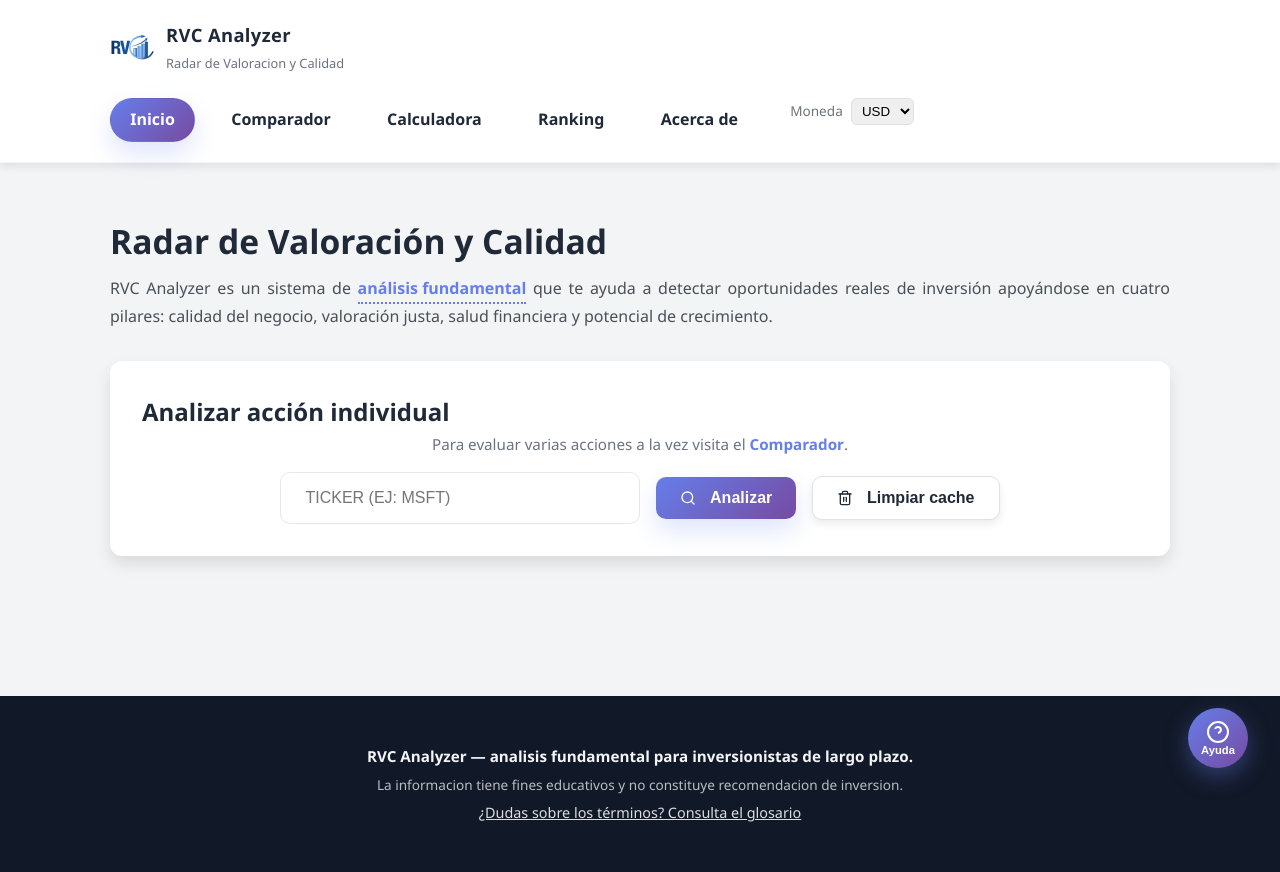
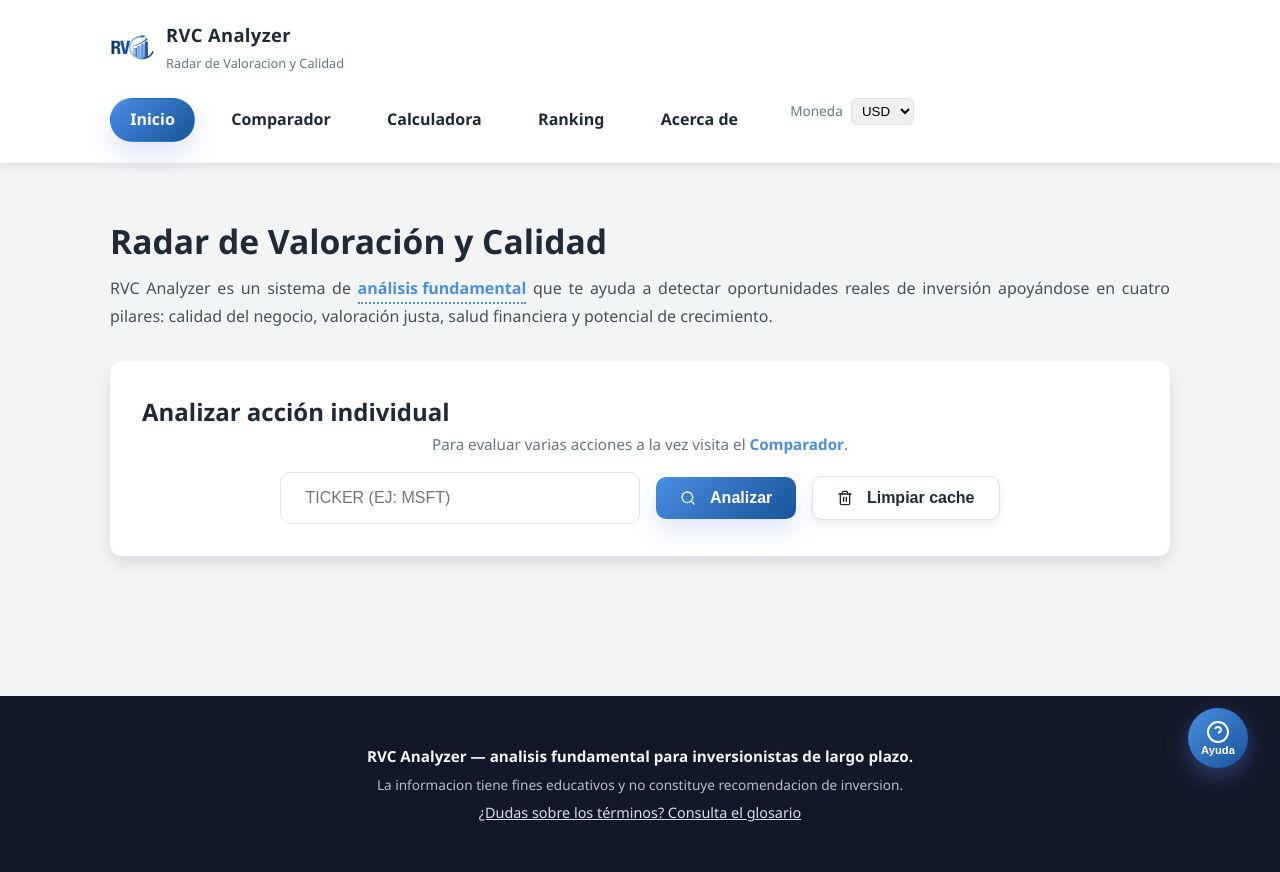
Before and after one commit to williamppmm/rvc-investment-analyzer, a Flask app: page / in a window 1280 px wide. Run offline with Flask 3, Linux system fonts and the light colour scheme.

Commit message:
style: actualizar paleta de colores a azules - Cambiar de morado/púrpura a azul corporativo del logo - Consistencia visual mejorada con identidad de marca RVC

```diff
--- a/static/about.css
+++ b/static/about.css
@@ -86,12 +86,12 @@
   border: 1px solid var(--border);
 }
 .creator-avatar { flex-shrink: 0; position: relative; width: 100px; height: 100px; }
-.avatar-img { width: 100%; height: 100%; border-radius: 50%; object-fit: cover; display: block; box-shadow: var(--shadow-sm); border: 2px solid var(--border-light); }
+.avatar-img { width: 100%; height: 100%; border-radius: 50%; object-fit: cover; display: block; box-shadow: var(--shadow-sm); border: 2px solid transparent; background: transparent; }
 .avatar-img.is-hidden { display: none; }
 .creator-avatar .avatar-img:not(.is-hidden) + .avatar-placeholder { display: none; }
 .avatar-placeholder {
   width: 100px; height: 100px; border-radius: 50%;
-  background: linear-gradient(135deg, rgba(102,126,234,.25), rgba(118,75,162,.25));
+  background: transparent;
   display:flex; align-items:center; justify-content:center; font-weight:800; color:#2c3e50;
 }
 .creator-details h3 { margin: 0 0 var(--spacing-2xs); }
@@ -153,7 +153,7 @@
   transition: transform var(--transition-fast), box-shadow var(--transition-fast), background var(--transition-fast), color var(--transition-fast), border-color var(--transition-fast);
   cursor: pointer;
 }
-.btn--primary { background: var(--gradient-primary); color:#fff; border-color: rgba(102,126,234,0.25); box-shadow: var(--shadow-sm); }
+.btn--primary { background: var(--gradient-primary); color:#fff; border-color: rgba(74,143,227,0.25); box-shadow: var(--shadow-sm); }
 .btn--primary:hover { transform: translateY(-2px); box-shadow: var(--shadow-lg); }
 .btn--secondary { background:#fff; color: var(--primary); border-color: var(--primary); }
 .btn--secondary:hover { background: var(--primary); color:#fff; transform: translateY(-2px); box-shadow: var(--shadow-md); }
--- a/static/splash.css
+++ b/static/splash.css
@@ -60,7 +60,7 @@
     width: 60px;
     height: 60px;
     border: 4px solid rgba(103, 126, 234, 0.2);
-    border-top-color: #667eea;
+    border-top-color: #4a8fe3;
     border-radius: 50%;
     animation: spin 1s linear infinite;
     display: none;
--- a/static/style.css
+++ b/static/style.css
@@ -3,11 +3,11 @@
 .icon--md { width: 1.25em; height: 1.25em; }
 .btn .icon { margin-right: 0.35rem; }
 :root {
-    /* Colores principales */
-    --primary: #667eea;
-    --primary-dark: #764ba2;
-    --primary-light: #8b96f0;
-    --primary-hover: #5a6ed8;
+    /* Colores principales - Paleta RVC Logo */
+    --primary: #4a8fe3;          /* Azul principal del logo */
+    --primary-dark: #175499;     /* Azul oscuro del logo */
+    --primary-light: #87c1ff;    /* Azul claro del logo */
+    --primary-hover: #1a5bac;    /* Azul medio del logo */
 
     /* Colores de estado */
     --success: #28a745;
@@ -27,13 +27,13 @@
 
     /* Colores de texto */
     --text: #1f2937;
-    --text-dark: #2c3e50;
+    --text-dark: #0a2d5e;        /* Azul oscuro del logo para textos importantes */
     --text-secondary: #495057;
     --muted: #6b7280;
     --text-light: #6c757d;
 
-    /* Gradientes unificados */
-    --gradient-primary: linear-gradient(135deg, #667eea 0%, #764ba2 100%);
+    /* Gradientes unificados - Paleta RVC */
+    --gradient-primary: linear-gradient(135deg, #4a8fe3 0%, #175499 100%);
     --gradient-success: linear-gradient(135deg, #28a745 0%, #20c997 100%);
     --gradient-warning: linear-gradient(135deg, #ffc107 0%, #ff9800 100%);
     --gradient-info: linear-gradient(135deg, #17a2b8 0%, #0056b3 100%);
--- a/static/usage_limit.js
+++ b/static/usage_limit.js
@@ -135,7 +135,7 @@ class UsageLimitManager {
                     <div class="modal-footer-note">
                         <p>
                             <strong>¿Ya tienes una licencia PRO?</strong>
-                            <a href="#" id="activate-license-link" style="color: #667eea; font-weight: 600;">
+                            <a href="#" id="activate-license-link" style="color: #4a8fe3; font-weight: 600;">
                                 Actívala aquí
                             </a>
                         </p>
@@ -297,7 +297,7 @@ class UsageLimitManager {
             position: fixed;
             top: 70px;
             right: 20px;
-            background: ${plan === 'PRO' ? 'linear-gradient(135deg, #667eea 0%, #764ba2 100%)' : '#6c757d'};
+            background: ${plan === 'PRO' ? 'linear-gradient(135deg, #4a8fe3 0%, #175499 100%)' : '#6c757d'};
             color: white;
             padding: 0.5rem 1rem;
             border-radius: 20px;
```
Also changed, not shown: static/usage_limit.css (+11 -11 lines).
